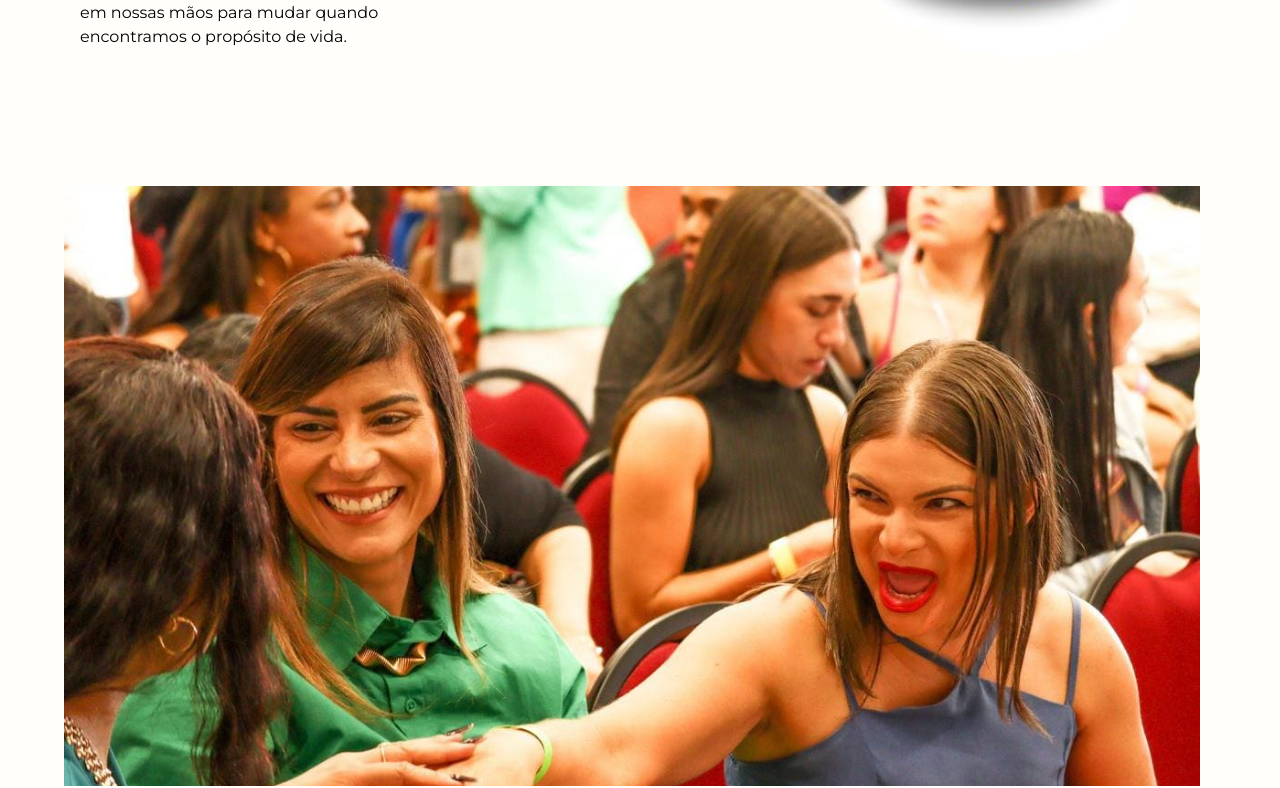
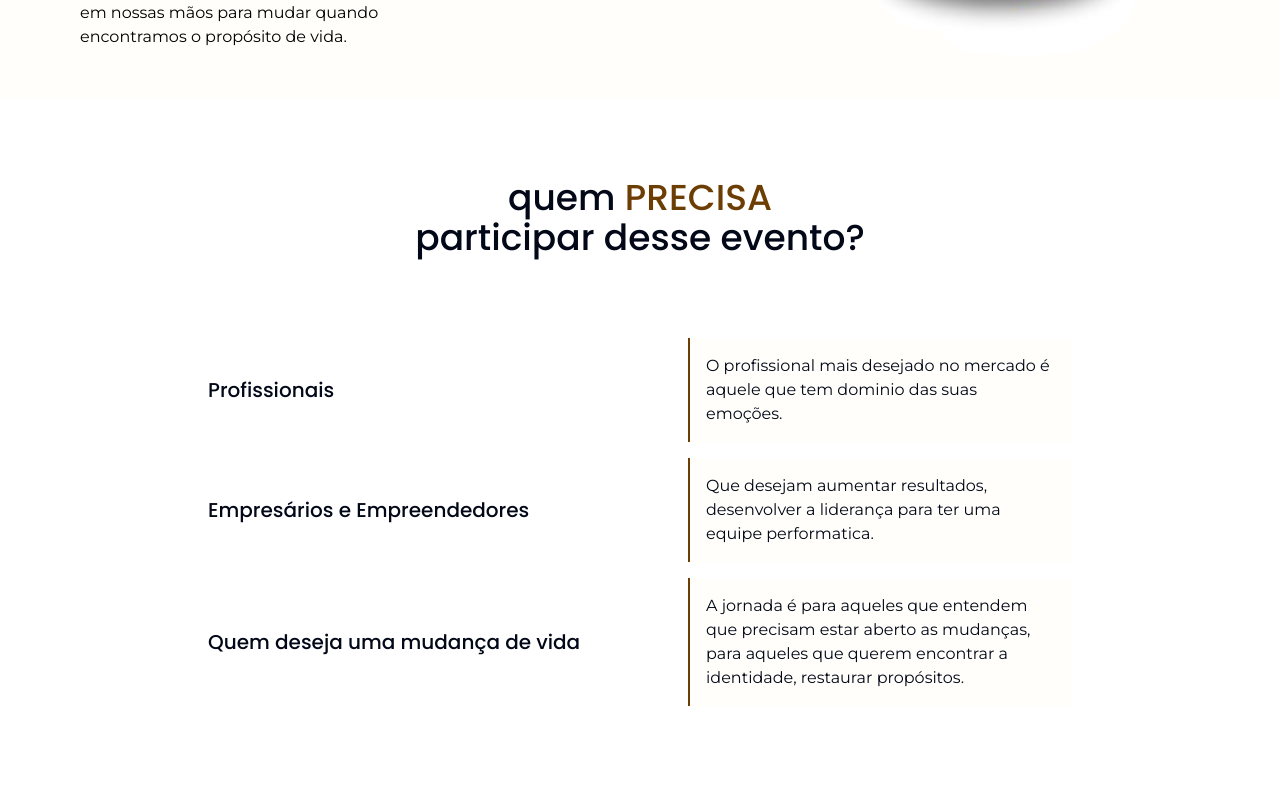
Before and after one commit to DecoXD/JornadaGovernar, a React (Vite) app: page / in a window 1280 px wide. Shown: the part 1720-2508 px from the top of the page. Built offline with nearby package versions, Linux system fonts and the light colour scheme.

Commit message:
carousel deleted

```diff
--- a/src/App.tsx
+++ b/src/App.tsx
@@ -10,7 +10,7 @@ import Payment from "./sections/Payment"
 import Footer from "./sections/Footer"
 import WpToast from "./components/shared/WpToast"
 import Audience from "./sections/Audience"
-import CarouselSection from "./components/shared/CarouselSection"
+// import CarouselSection from "./components/shared/CarouselSection"
 
 
 
@@ -34,9 +34,10 @@ function App() {
     <section>
       <Content/>
     </section>
-    <section className="bg-[#FFFEFA] py-2 ">
+
+    {/* <section className="bg-[#FFFEFA] py-2 ">
       <CarouselSection/>
-    </section>
+    </section> */}
     <section>
       <Audience/>
     </section>
```
